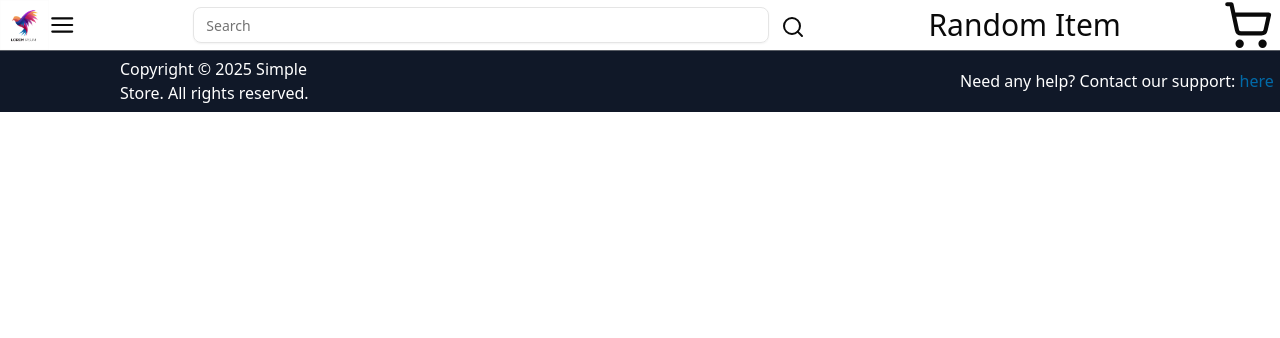
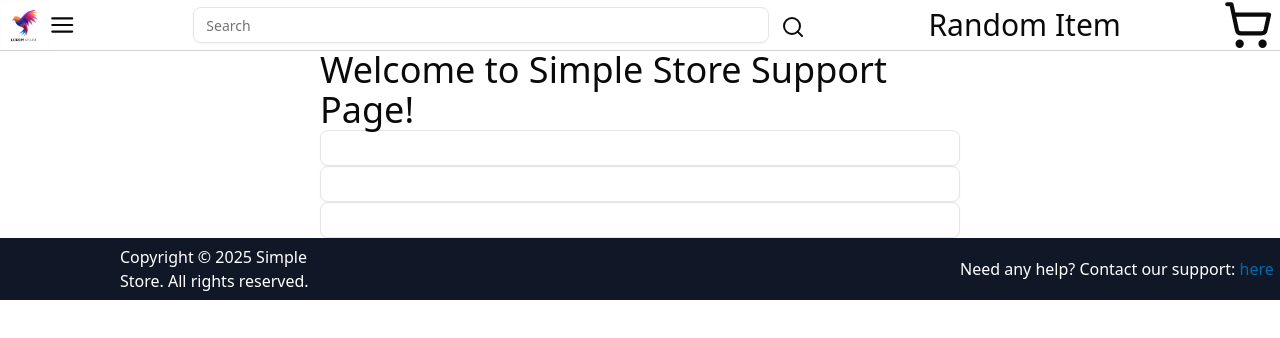
Before and after one commit to Galaxyxxxx/simple-store, a Next.js app: page /support in a window 1280 px wide. Shown: the top 338 px of the page. Built offline with nearby package versions, Linux system fonts and the light colour scheme.

Commit message:
providers in work

```diff
--- a/app/layout.tsx
+++ b/app/layout.tsx
@@ -1,6 +1,7 @@
 import type { Metadata } from "next";
 import { Geist, Geist_Mono } from "next/font/google";
 import "./globals.css";
+import Providers from "../providers/ProvidersJQ";
 
 const geistSans = Geist({
   variable: "--font-geist-sans",
@@ -22,12 +23,16 @@ export default function RootLayout({
 }: Readonly<{
   children: React.ReactNode;
 }>) {
+
   return (
     <html lang="en">
       <body
         className={`${geistSans.variable} ${geistMono.variable} antialiased`}
       >
-        {children}
+    <Providers>
+      {children}
+    </Providers>
+
       </body>
     </html>
   );
--- a/app/page.tsx
+++ b/app/page.tsx
@@ -2,20 +2,22 @@
 import Image from "next/image";
 import Store from "@/types/store";
 import Footer from "@/components/Footer";
-import products from "@/app/ProductDatabase";
 import ProductCard from "@/components/ProductCard";
 import React, { useState } from "react";
 import Navbar from "@/components/Navbar";
+import useProducts from "@/data-hooks/useProducts";
 
 
 export default function Home() {
+  const {isPending, products} = useProducts();
+
   return (
     <div className="flex-auto h-screen">
       <div className="flex-row justify-center h-1/16 sticky top-0 bg-white outline">
         <Navbar />
       </div>
       <div className="flex-col">
-        {products.map((element, index) => {return (<div className="flex-initial"> <ProductCard key={index} product={element}/> </div>) })}
+        {products?.map((element, index) => {return (<div className="flex-initial"> <ProductCard key={index} product={element}/> </div>) })}
       </div>
       <div className="h-1/13">
         <Footer />
--- a/app/support/page.tsx
+++ b/app/support/page.tsx
@@ -1,5 +1,6 @@
 import Navbar from "@/components/Navbar";
 import Footer from "@/components/Footer";
+import { Input } from "@/components/ui/input";
 
 export default function Support() {
     return (
@@ -7,8 +8,14 @@ export default function Support() {
             <div className="flex-row justify-center h-1/16 sticky top-0 bg-white outline">
                 <Navbar />
             </div>
+            <div className="w-1/2 justify-center place-self-center">
+                <div className="place-self-center text-4xl">Welcome to Simple Store Support Page!</div>
+                <Input />
+                <Input />
+                <Input />
+            </div>
             <div className="h-1/13">
-                    <Footer />
+                <Footer />
             </div>
         </div>
     );
--- /dev/null
+++ b/contexts/GlobalItemContext.tsx
@@ -0,0 +1,6 @@
+import Store from "@/types/store";
+import { createContext, useContext, useState } from "react";
+
+const GlobalProductsContext = createContext<Store.Product[] | undefined>(undefined)
+
+export default GlobalProductsContext
--- /dev/null
+++ b/data-hooks/useProducts.ts
@@ -0,0 +1,20 @@
+
+import products from "@/app/ProductDatabase";
+import MockDataService from "@/services/MockDataService";
+import Store from "@/types/store"
+import { useQuery } from "@tanstack/react-query";
+import { useEffect, useState } from "react"
+
+const useProducts = () => {
+  const {isPending, data} = useQuery({
+    queryKey: ["products"],
+    queryFn: MockDataService.getProducts
+  })
+
+  return {
+    isPending,
+    products: data
+  }
+}
+
+export default useProducts;
--- a/package.json
+++ b/package.json
@@ -11,6 +11,7 @@
   "dependencies": {
     "@radix-ui/react-navigation-menu": "^1.2.5",
     "@radix-ui/react-slot": "^1.1.2",
+    "@tanstack/react-query": "^5.67.2",
     "class-variance-authority": "^0.7.1",
     "clsx": "^2.1.1",
     "lucide-react": "^0.477.0",
--- /dev/null
+++ b/providers/ProvidersJQ.tsx
@@ -0,0 +1,17 @@
+'use client'
+
+
+import { QueryClient, QueryClientProvider } from '@tanstack/react-query'
+import { ReactNode, useState } from 'react'
+
+interface ProvidersProps {
+    children: ReactNode
+}
+
+export default function Providers({ children }: ProvidersProps) {
+  const [queryClient] = useState(() => new QueryClient())
+
+  return (
+    <QueryClientProvider client={queryClient}>{children}</QueryClientProvider>
+  )
+}
--- /dev/null
+++ b/providers/ProvidersProduct.tsx
@@ -0,0 +1,13 @@
+import useProducts from "@/data-hooks/useProducts"
+import Store from "@/types/store"
+import { children, useState } from "react"
+import GlobalProductsContext from "@/contexts/GlobalItemContext"
+
+
+export default function GPProvider = ({}) => {
+    const [gproducts, getproducts] = useState<Store.Product[]>();
+    const { getproducts } = useState<useProducts>;
+    return (
+        <GlobalProductsContext.Provider value={gproducts}>{children}</GlobalProductsContext.Provider>
+    )
+}
--- /dev/null
+++ b/services/MockDataService.ts
@@ -0,0 +1,9 @@
+import products from "@/app/ProductDatabase";
+
+class MockDataService {
+  async getProducts() {
+    return await products;
+  }
+}
+
+export default new MockDataService();
```
Also changed, not shown: 1 other file (tests, documents, lock files or other folders).
